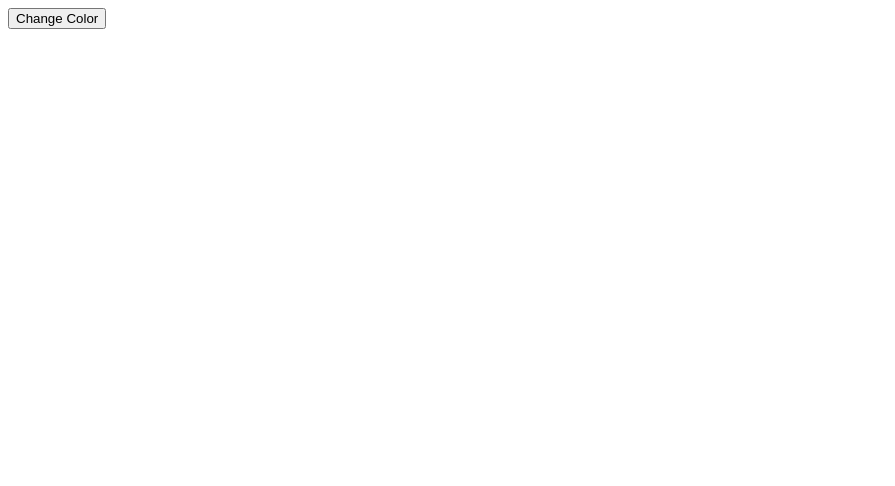
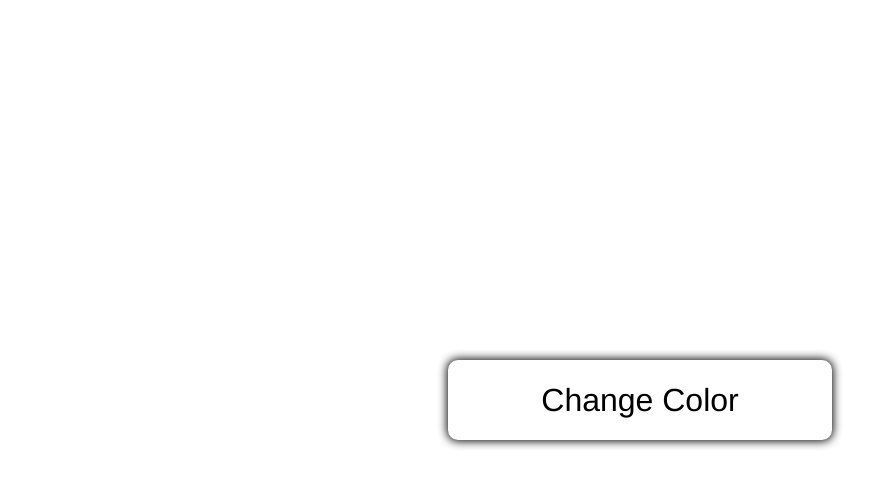
Before and after one commit to DiegoMorganL/Javascript-practice, a plain HTML site: page changeColorBackground/index.html in a window 1280 px wide. Shown: the whole page, without its empty margins (0-895 px from the left). Drawn offline with Linux system fonts and the light colour scheme.

Commit message:
Agregando estilos al boton

```diff
--- a/changeColorBackground/css/style.css
+++ b/changeColorBackground/css/style.css
@@ -0,0 +1,30 @@
+html, body {
+    height: 100%;
+    margin: 0;
+}
+
+body {
+    display: flex;
+    justify-content: center;
+    align-items: center;
+    font-size: 12px;
+    font-family: Arial, Helvetica, sans-serif;
+}
+
+button {
+    width: 30vw;
+    height: 10vh;
+    border: none;
+    border-radius: 10px;
+    font-size: 2rem;
+    font-family: 'Franklin Gothic Medium';
+    box-shadow: 0px 0px 10px 1px;
+    background-color: white;
+    cursor: pointer;
+    transition: scale 0.3s ease, box-shadow 0.3s ease;
+}
+
+button:hover{
+    scale: 1.2;
+    box-shadow: 0px 0px 10px 1px violet;
+}
--- a/changeColorBackground/index.html
+++ b/changeColorBackground/index.html
@@ -4,6 +4,7 @@
     <meta charset="UTF-8">
     <meta name="viewport" content="width=device-width, initial-scale=1.0">
     <title>Cambiar el fondo de color con boton</title>
+    <link rel="stylesheet" href="css/style.css">
 </head>
 <body>
     <div class="container">
```
